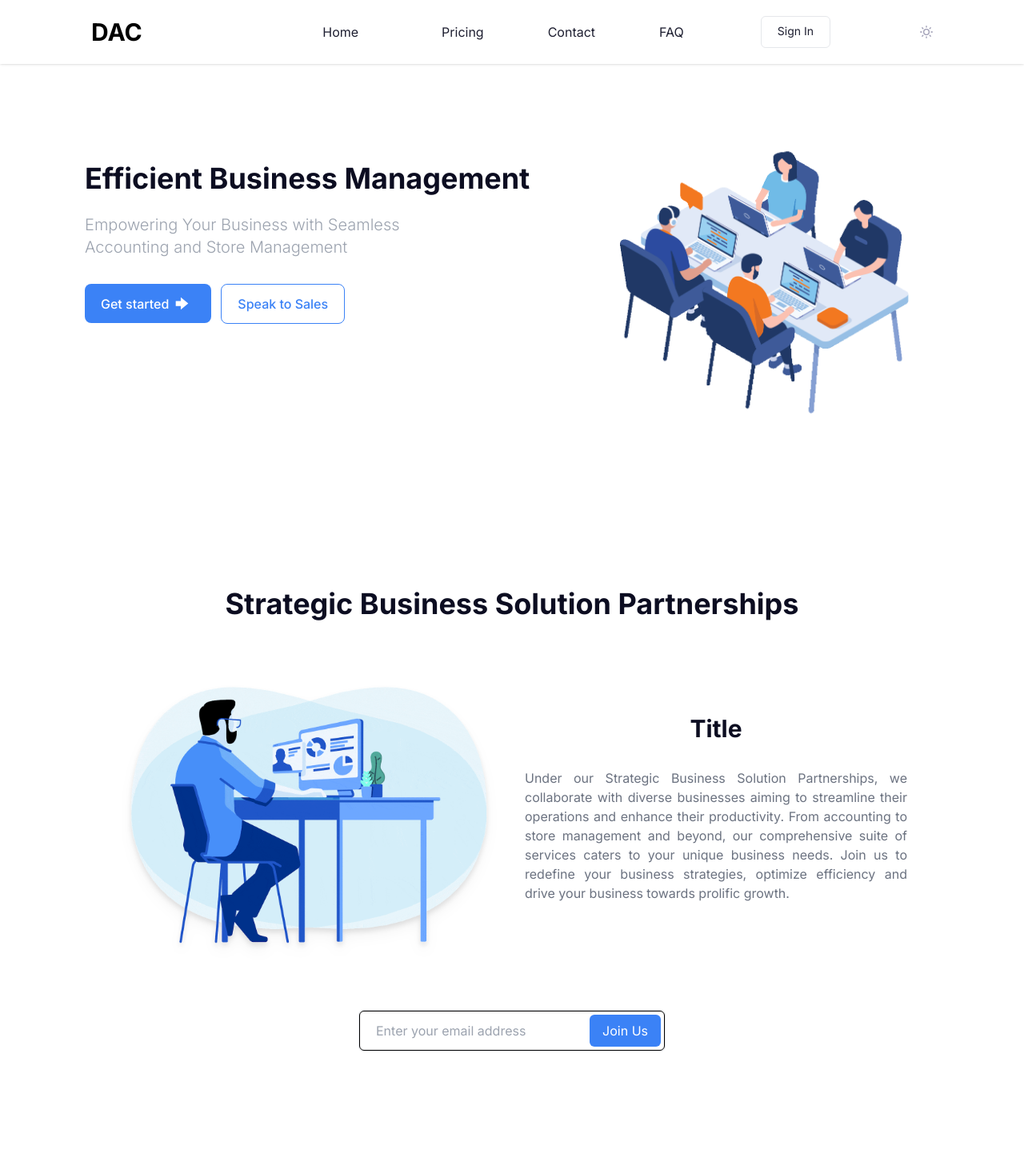
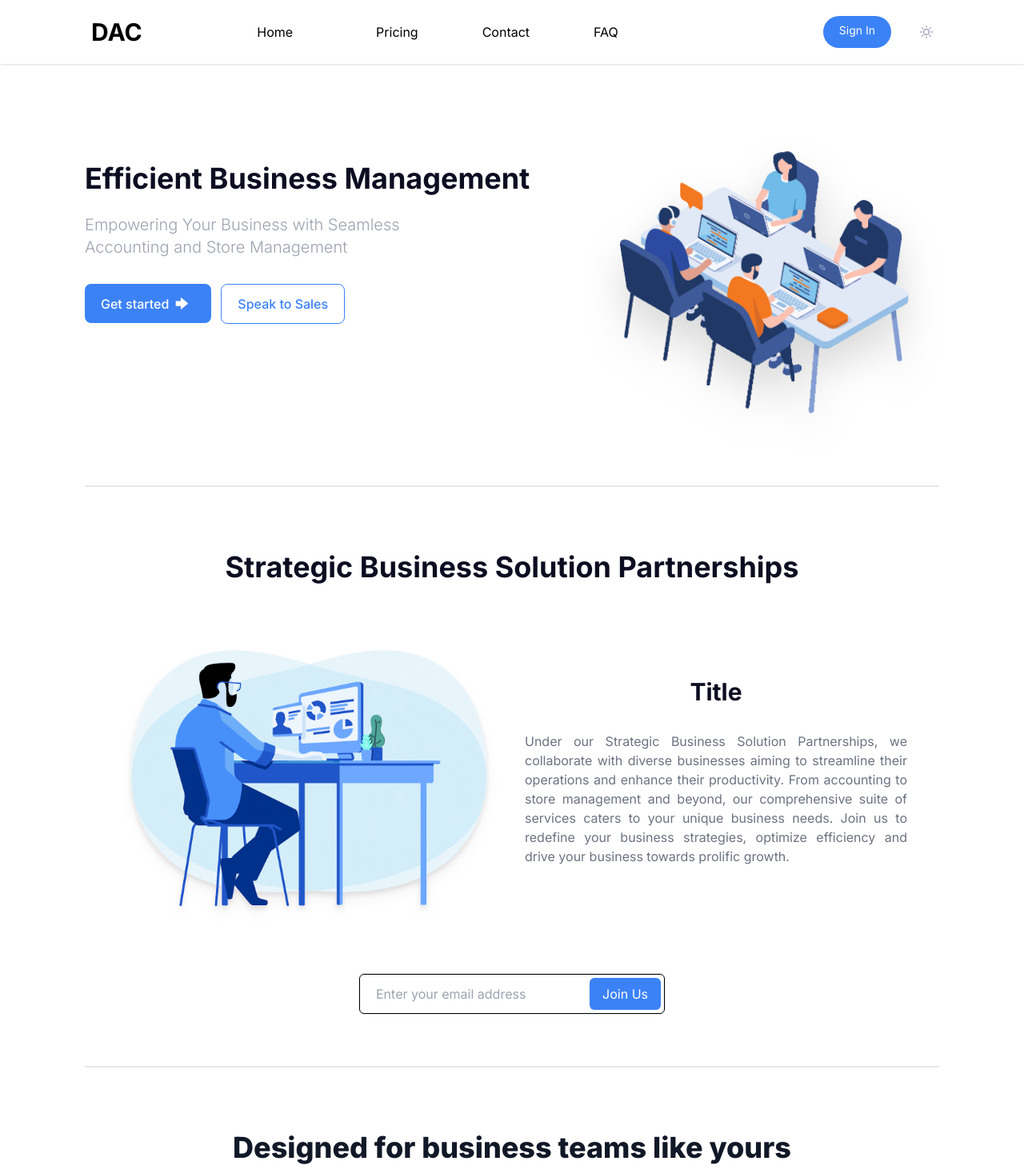
Before and after one commit to ahmadhassoun366/DAC-WebApp, a Next.js app: page / in a window 1280 px wide. Shown: the top 1462 px of the page at 80% size. Built offline with nearby package versions, Linux system fonts and the light colour scheme.

Commit message:
last change

```diff
--- a/src/app/page.tsx
+++ b/src/app/page.tsx
@@ -17,7 +17,7 @@ export default function Home() {
       <main className="dark:bg-abrandc-dark-blackish bg-white">
         {/* Hero Section */}
         <main className="dark:bg-abrandc-dark-blackish bg-white container-2 mx-auto space-y-20">
-          <section className="py-20">
+          <section className="py-20 border-b-2">
             <div className="grid max-w-screen-xxl px-0 py-8 mx-auto lg:gap-8 xl:gap-0 lg:py-10 lg:grid-cols-12 lg:m-auto ">
               <div className="lg:m-auto place-self-center lg:col-span-7 z-10 text-center lg:text-start">
                 <h1 className="max-w-2xl mb-6 text-4xl leading-none md:text-5xl xl:text-4xl text-abrandc-dark-blackish dark:text-white font-spaceGrotesk font-bold">
@@ -29,7 +29,7 @@ export default function Home() {
                 </p>
                 <Link
                   href="#"
-                  className="inline-flex items-center justify-center px-5 py-3 mr-3 text-base font-medium text-center text-white rounded-lg bg-blue-500 focus:ring-1 focus:ring-gray-300 hover:bg-blue-700"
+                  className="inline-flex items-center justify-center px-5 py-3 mr-3 text-base font-medium text-center text-white rounded-lg bg-blue-500 focus:ring-1 focus:ring-gray-300 hover:bg-blue-700 hover:shadow-lg hover:shadow-blue-500/50"
                 >
                   Get started
                   <GoArrowRight className="mx-1" size={25} />
@@ -45,7 +45,7 @@ export default function Home() {
                 <Image
                   src={bg}
                   alt=""
-                  className="lg:w-full absolute top-10 m-auto blur-[20px] lg:blur-[0] lg:relative z-0 mr-0"
+                  className="lg:w-full absolute top-10 m-auto blur-[20px] lg:blur-[0] lg:relative z-0 mr-0 lg:drop-shadow-2xl"
                 />
               </div>
             </div>
@@ -54,7 +54,7 @@ export default function Home() {
           {/* Partnerships Section */}
           <section
             id="contact"
-            className="container mx-auto px-6 py-16 pt-10 text-center"
+            className="container mx-auto px-6 py-16 pt-0 text-center border-b-2"
           >
             <div className="m-auto mt-2 max-w-screen-xxl ">
               <h1 className="text-2xl mb-20 font-bold dark:text-white text-abrandc-dark-blackish md:text-4xl">
@@ -102,7 +102,7 @@ export default function Home() {
             </div>
           </section>
           {/* Services Section */}
-          <section id="faq" className="">
+          <section id="faq" className="pb-20 border-b-2">
             <div className="space-y-10">
               <div className="flex flex-col justify-center items-center gap-4">
                 <h2 className="text-4xl font-extrabold text-gray-900 dark:text-white">
--- a/src/layout/header/header.component.tsx
+++ b/src/layout/header/header.component.tsx
@@ -86,21 +86,22 @@ export default function HeaderComponent() {
         <div
           className={`${isOpen ? "block" : "hidden"} w-full
 
-        gap-24  px-6 py-4  transition-all duration-300 ease-in-out lg:relative lg:flex lg:w-auto lg:translate-x-0 lg:items-center lg:bg-transparent lg:p-0 lg:opacity-100`}
+        gap-64  px-6 py-4  transition-all duration-300 ease-in-out lg:relative lg:flex lg:w-auto lg:translate-x-0 lg:items-center lg:bg-transparent lg:p-0 lg:opacity-100`}
         >
           <div className="flex flex-col space-y-4 lg:space-y-0 lg:space-x-20 lg:flex-row">
             {navLinks.map((link) => (
               <a
                 key={link.path}
-                className="text-agrey-900 dark:text-white hover:text-blue-500 lg:mx-6"
+                className="text-black-700 dark:text-white hover:text-blue-500 lg:mx-6"
                 href={link.path}
               >
                 {link.label}
               </a>
             ))}
           </div>
+          <div className="lg:flex lg:gap-5">
           <Link
-            className="mt-4 block h-10 transform rounded-md border px-5 py-2 text-center text-sm capitalize text-agrey-900 dark:text-white transition-colors duration-300 hover:bg-gray-100 hover:text-gray-700 lg:mt-0 lg:w-auto mr-4"
+            className="mt-4 block h-10 transform rounded-full bg-blue-500 px-5 py-2 text-center text-sm capitalize text-white dark:text-white transition-colors duration-300 hover:bg-gray-100 hover:text-gray-700 lg:mt-0 lg:w-auto mr-4"
             href="/login"
           >
             Sign In
@@ -124,6 +125,7 @@ export default function HeaderComponent() {
 							}`}
 						></i> */}
           </button>
+          </div>
         </div>
       </nav>
     </header>
```
